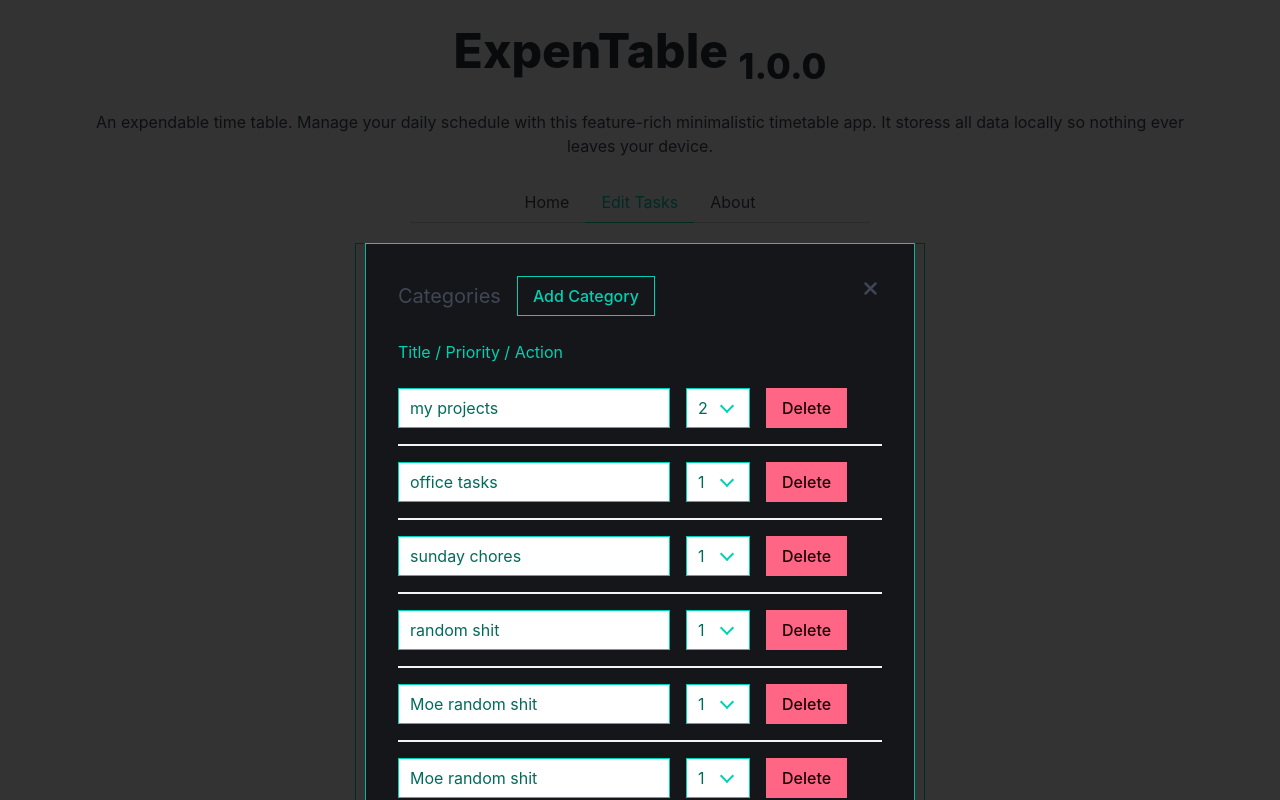
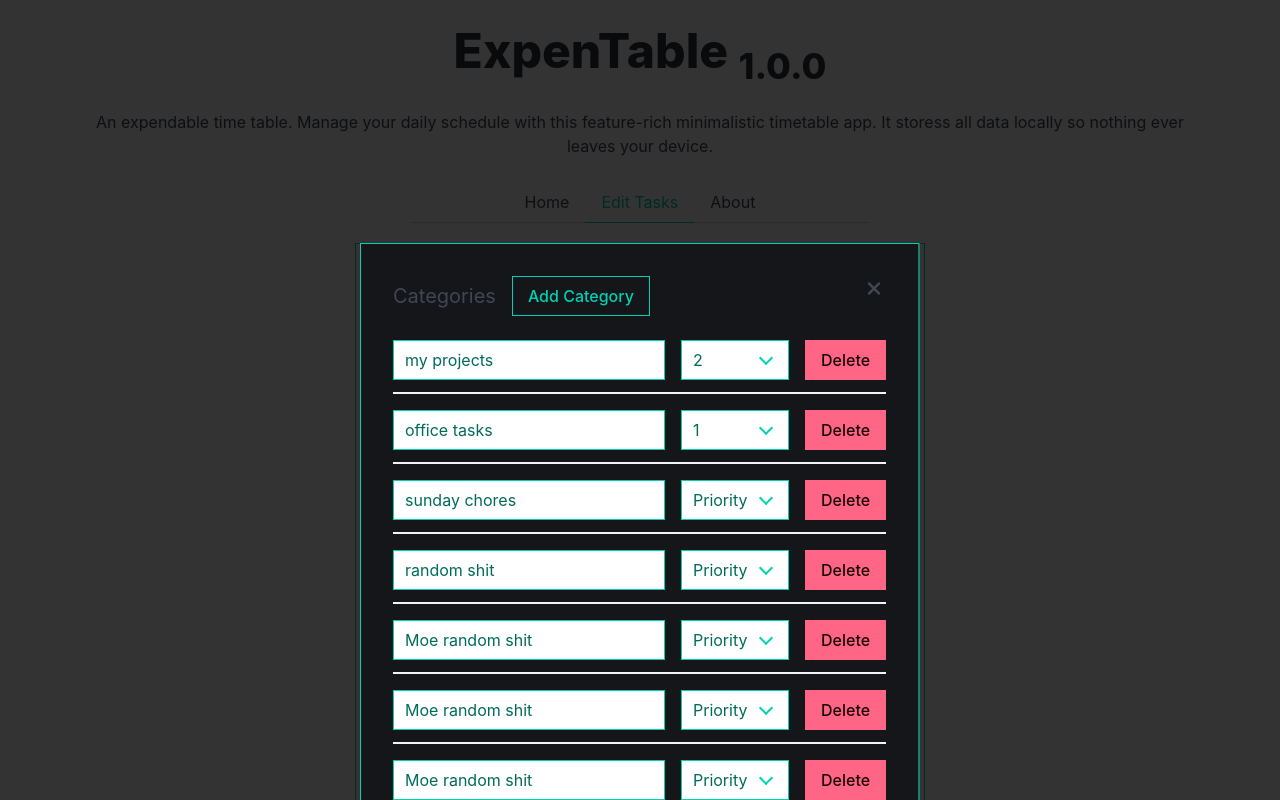
Before and after one commit to Blankscreen-exe/ExpenTable, a React (Vite) app: page /edit in a window 1280 px wide. Both pictures are taken after a click on the button "Edit". Shown: the top 800 px of the page. Built offline with nearby package versions, Linux system fonts and the light colour scheme.

Commit message:
Final styles

```diff
--- a/src/components/form/Modal.jsx
+++ b/src/components/form/Modal.jsx
@@ -50,8 +50,8 @@ export default function Modal(props) {
     return (
         <div className='form-modal-card'>
             <form className='modal-content'>
-                <div className="is-display-flex is-justify-content-space-between is-column-gap-8">
-                    <div style={{ marginBottom: "0" }} className='field is-display-flex is-align-items-center is-flex-wrap-wrap is-row-gap-1'>
+                <div className="is-display-flex is-justify-content-space-between is-column-gap-8 mb-5">
+                    <div style={{ marginBottom: "0" }} className='field is-display-flex is-align-items-center is-flex-wrap-wrap is-row-gap-1.5'>
                         <span className='subtitle modal-span'>Categories</span>
                         <div className="control modal-control">
                             <button
@@ -70,12 +70,11 @@ export default function Modal(props) {
                         </button>
                     </div>
                 </div>
-                {categories?.length > 0 && <span style={{ display: "inline-block", marginBlock: "1.5rem" }} className='has-text-primary'>Title / Priority / Action</span>}
                 {categories.map((category, index) => {
                     return (
                         <div>
-                            <div className="field is-grouped is-column-gap-2 is-flex-wrap-wrap" key={category.id}>
-                                <div className="control">
+                            <div className="custom-field field is-grouped is-column-gap-2 is-flex-wrap-wrap" key={category.id}>
+                                <div className="control custom-control">
                                     <input
                                         name={`title-${index}`}
                                         id={`title-${index}`}
@@ -90,6 +89,7 @@ export default function Modal(props) {
                                 <div className="control">
                                     <div className="select is-primary">
                                         <select onChange={handlePriorityChange} name={`priority-${index}`} id={category.id ? category.id : ""} className='is-radiusless' value={category?.priority || ""}>
+                                            <option value="" disabled selected hidden>Priority</option>
                                             <option value="1">1</option>
                                             <option value="2">2</option>
                                             <option value="3">3</option>
@@ -102,7 +102,7 @@ export default function Modal(props) {
                                     <button id={index} onClick={deleteCategory} type='button' className="button is-danger is-radiusless">Delete</button>
                                 </div>
                             </div>
-                            {categories.length - 1 !== index && <hr style={{margin: "1rem 0"}} />}
+                            {categories.length - 1 !== index && <hr style={{margin: "0 0 1rem 0"}} />}
                         </div>
                     )
                 })}
--- a/src/components/form/index.jsx
+++ b/src/components/form/index.jsx
@@ -97,7 +97,7 @@ function Form() {
                                 return (
                                     <div key={day}>
                                         <hr></hr>
-                                        <h2 className='subtitle'>{fullWeekDays[index]}</h2>
+                                        <h2 style={{ marginBottom: "1rem" }} className='subtitle'>{fullWeekDays[index]}</h2>
                                         <div className="field is-grouped is-flex-wrap-wrap">
                                             <div className='field title-input__field'>
                                                 <label htmlFor={`${day}-title`} className='label'>Title</label>
--- a/src/index.css
+++ b/src/index.css
@@ -178,7 +178,7 @@ button:focus-visible {
   transform: translateX(-50%);
   z-index: 100;
   background-color: #14161a;
-  min-width: 34.4rem;
+  min-width: max-content;
   max-height: 36.5rem;
   overflow-y: auto;
 }
@@ -192,10 +192,24 @@ button:focus-visible {
   margin-block: 1rem !important;
 }
 
+.custom-field > div{
+  flex-grow: 1;
+}
+
+.custom-field select,
+.custom-field .select,
+.custom-field button {
+  width: 100%;
+}
+
 @media screen and (max-width: 600px) {
   .form-modal-card {
     width: 88%;
     min-width: auto;
+  }
+
+  .custom-control {
+    flex-basis: 100%;
   }
 }
 
@@ -205,6 +219,7 @@ button:focus-visible {
   }
 }
 
+/* Modifying the scroll-bar styles */
 ::-webkit-scrollbar {
   width: 10px;
 }
```
